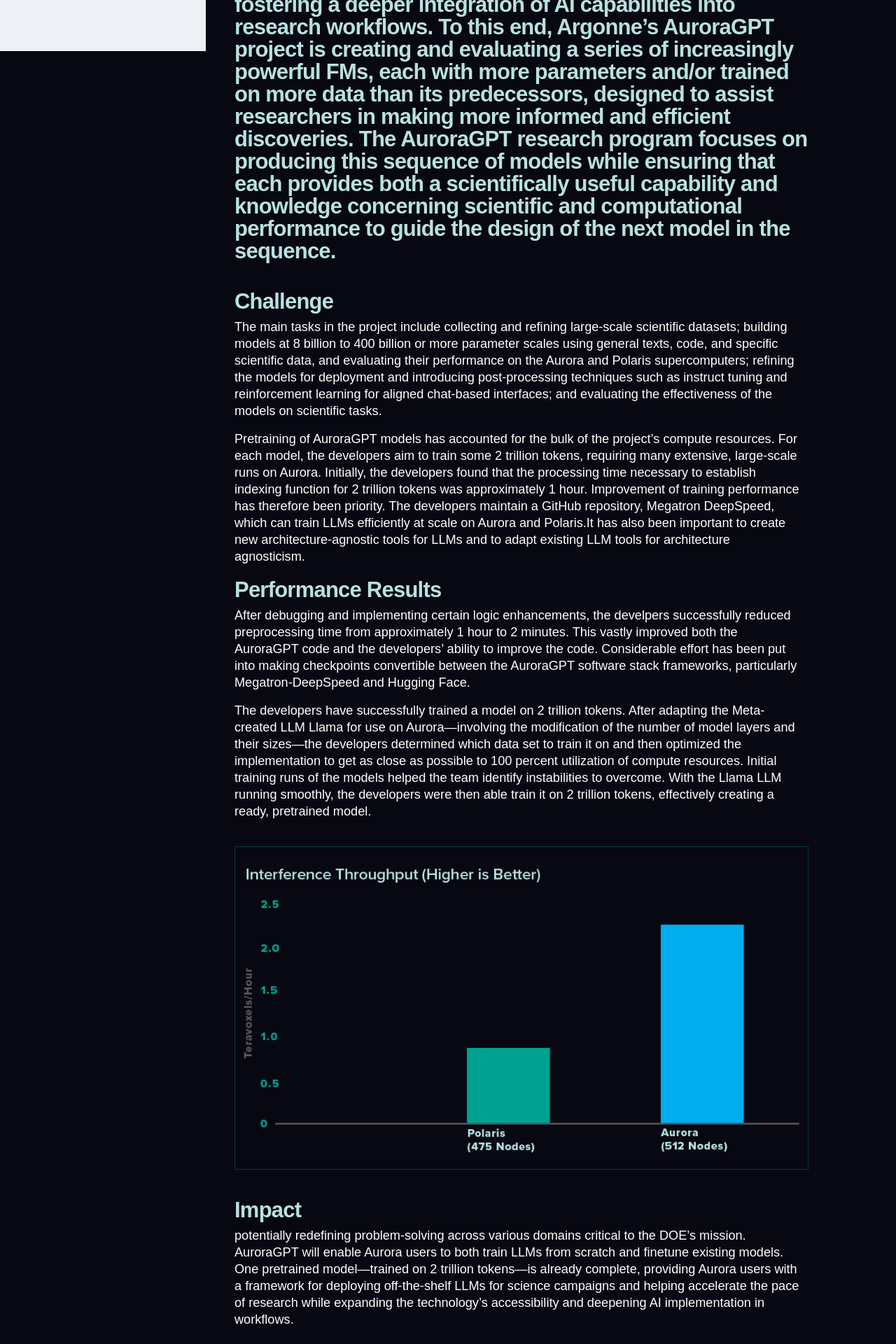
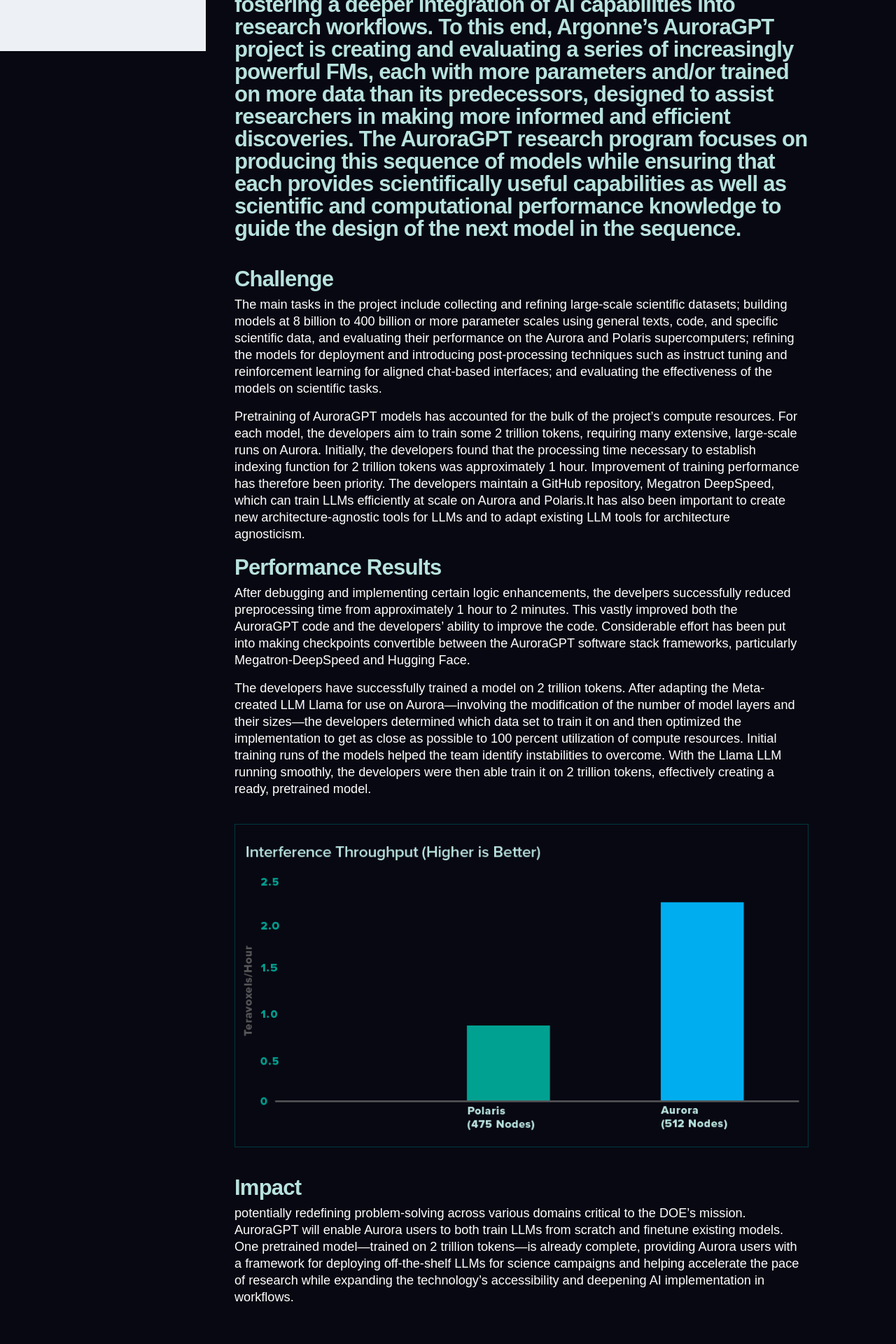
Before and after one commit to argonne-lcf/AR2024, a Jekyll site: the page built from _performancehighlights/auroragpt.md, in a window 1280 px wide. Shown: the part 1271-3191 px from the top of the page at 70% size. Built offline with Jekyll 4.4.1, drawn with Linux system fonts in a browser that asks for light colours; some web fonts are replaced; some of the changed text lies outside the part shown.

Commit message:
Update auroragpt.md
summary typo

```diff
--- a/_performancehighlights/auroragpt.md
+++ b/_performancehighlights/auroragpt.md
@@ -17,7 +17,7 @@
 {% include txt-intro.html
     blurb = "The highly collaborative AuroraGPT project leverages DOE supercomputing resources to develop and enhance understanding of powerful foundation models (FMs)— such as large language models (LLMs)—for science.
 
-In creating FMs for science—while developing underlying capabilities, tools and workflows, data resources, and other processes and artifacts—Argonne aims to significantly improve how science is conducted, by fostering a deeper integration of AI capabilities into research workflows. To this end, Argonne’s AuroraGPT project is creating and evaluating a series of increasingly powerful FMs, each with more parameters and/or trained on more data than its predecessors, designed to assist researchers in making more informed and efficient discoveries. The AuroraGPT research program focuses on producing this sequence of models while ensuring that each provides both a scientifically useful capability and knowledge concerning scientific and computational performance to guide the design of the next model in the sequence.
+In creating FMs for science—while developing underlying capabilities, tools and workflows, data resources, and other processes and artifacts—Argonne aims to significantly improve how science is conducted, by fostering a deeper integration of AI capabilities into research workflows. To this end, Argonne’s AuroraGPT project is creating and evaluating a series of increasingly powerful FMs, each with more parameters and/or trained on more data than its predecessors, designed to assist researchers in making more informed and efficient discoveries. The AuroraGPT research program focuses on producing this sequence of models while ensuring that each provides scientifically useful capabilities as well as scientific and computational performance knowledge to guide the design of the next model in the sequence.
 "
 %}
 
```
